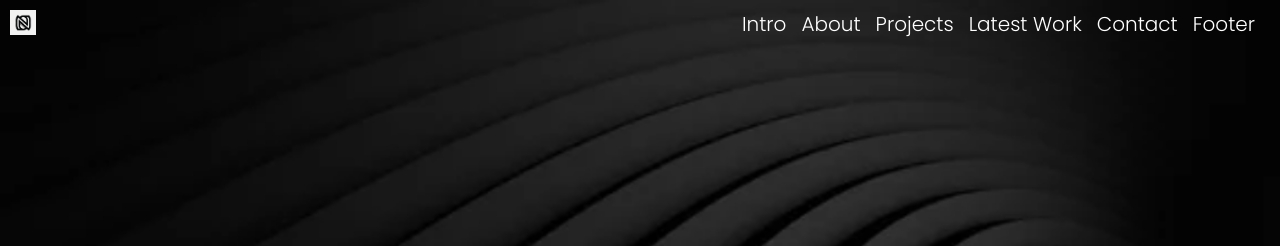
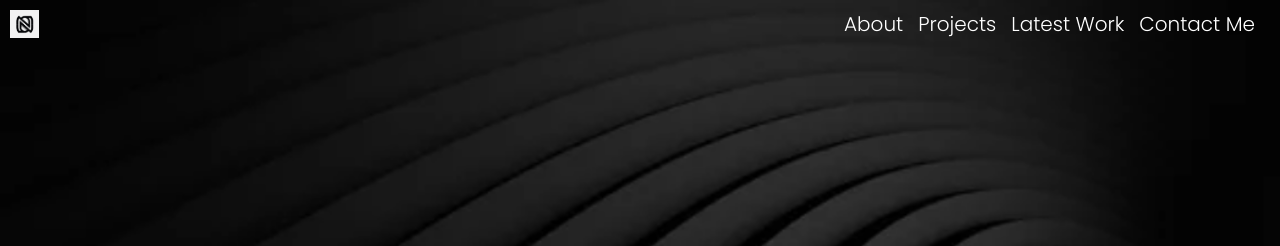
Before and after one commit to nokonkwo-jpg/nnaemekaokonkwo.github.io, a plain HTML site: page nnaemeka/index.html in a window 1280 px wide. Shown: the top 246 px of the page. Drawn offline with Linux system fonts and the light colour scheme.

Commit message:
Update index.html

```diff
--- a/nnaemeka/index.html
+++ b/nnaemeka/index.html
@@ -76,8 +76,9 @@
         }
 
         .logo-container img {
-            height: 25px; /* Set the height according to your logo size */
+            height: 28px; /* Set the height according to your logo size */
             margin-right: 15px;
+           margin-bottom: 15px;
         }
     </style>
 
@@ -103,12 +104,12 @@
         </div>
         <div class="sections-bar">
             <ul>
-                <li><a href="#intro">Intro</a></li>
+
                 <li><a href="#about">About</a></li>
                 <li><a href="#service">Projects</a></li>
                 <li><a href="#work">Latest Work</a></li>
-                <li><a href="#contact">Contact</a></li>
-                <li><a href="#footer">Footer</a></li>
+                <li><a href="#contact">Contact Me</a></li>
+
             </ul>
         </div>
     </div>
```
